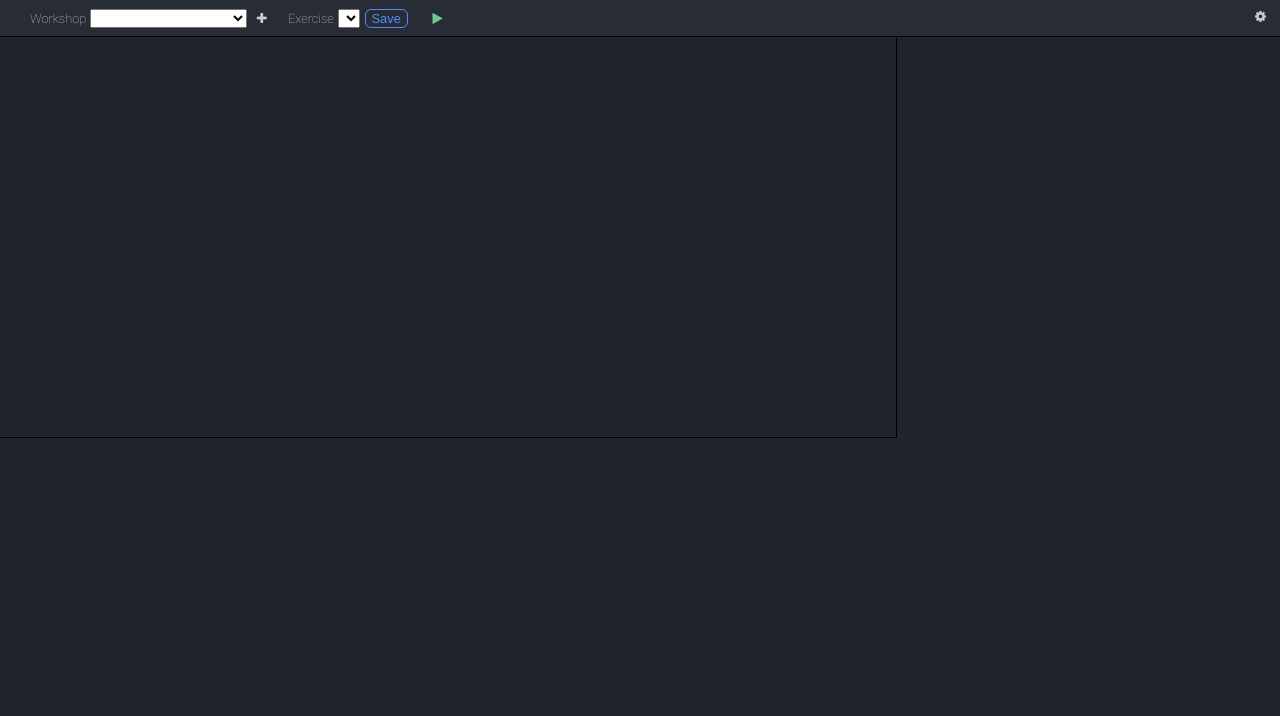
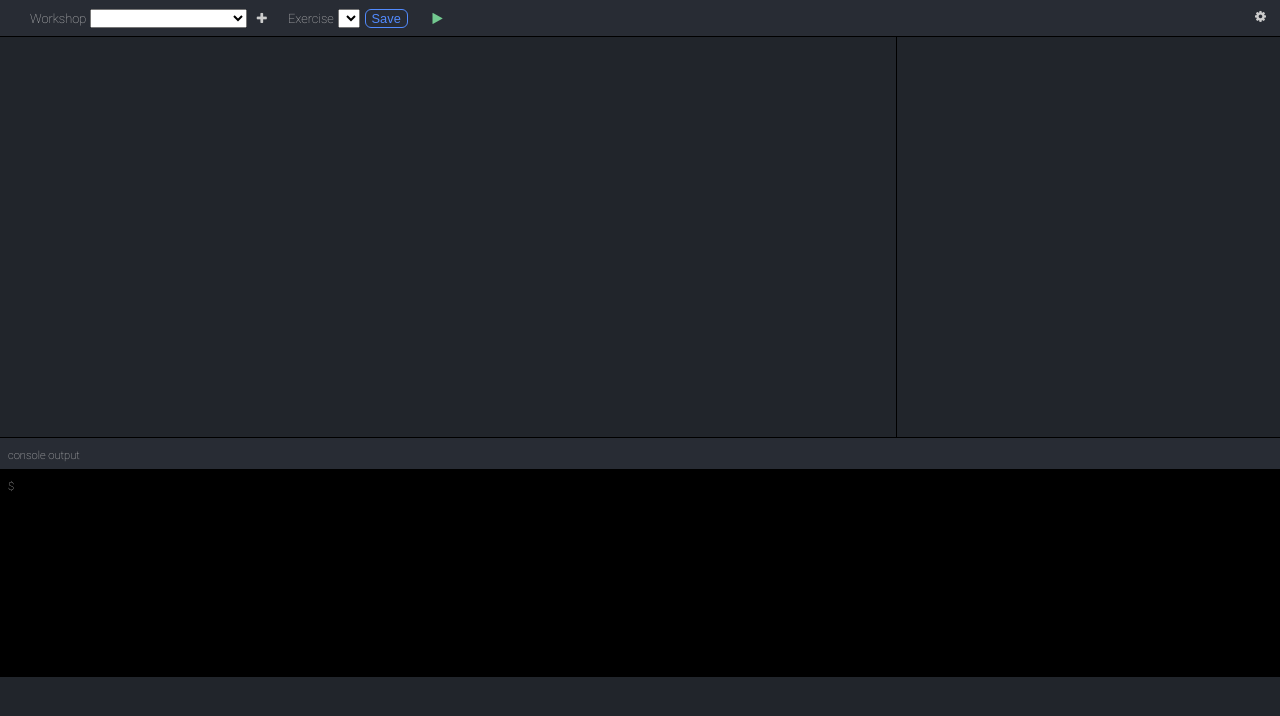
Before and after one commit to vrunoa/tailer.app, an Electron app: page src/index.html at #/editor in a window 1280 px wide. Drawn offline with nearby package versions, Linux system fonts and the light colour scheme; some packages are replaced by stand-ins of ours; no server answers.

Commit message:
style console

```diff
--- a/src/css/style.css
+++ b/src/css/style.css
@@ -48,7 +48,6 @@ i {
   float:left;
   width: 70%;
   border-right:1px solid #000;
-  border-bottom:1px solid #000;
 }
 
 #right_container {
@@ -108,9 +107,32 @@ select {
 }
 
 #console {
-  background-color: #282C34;
+  background-color: #000;
+  min-height: 240px;
 }
 
 #exercise_readme {
   color: #ccc;
 }
+
+#console p {
+  color: #ccc;
+  font-size: 0.7em;
+  padding-left: 8px;
+  padding-right: 8px;
+  line-height: 1em;
+}
+
+.console_bar {
+  width: 100%;
+  padding-left:8px;
+  padding-top: 6px;
+  padding-bottom: 6px;
+  background-color: #282C34;
+  border-top: 1px solid #000;
+  border-bottom: 1px solid #000;
+}
+
+.console_bar label {
+  font-size: 0.7em !important;
+}
--- a/src/views/editor.html
+++ b/src/views/editor.html
@@ -30,5 +30,13 @@
         <div id="exercise_solution"></div>
       </div>
     </div>
-    <div id="console"></div>
+    <div class="clearfix"></div>
+    <div id="console">
+      <div class="console_bar">
+        <label>console output</label>
+      </div>
+      <div class="console_output">
+        <p>$</div>
+      </div>
+    </div>
 </div>
```
